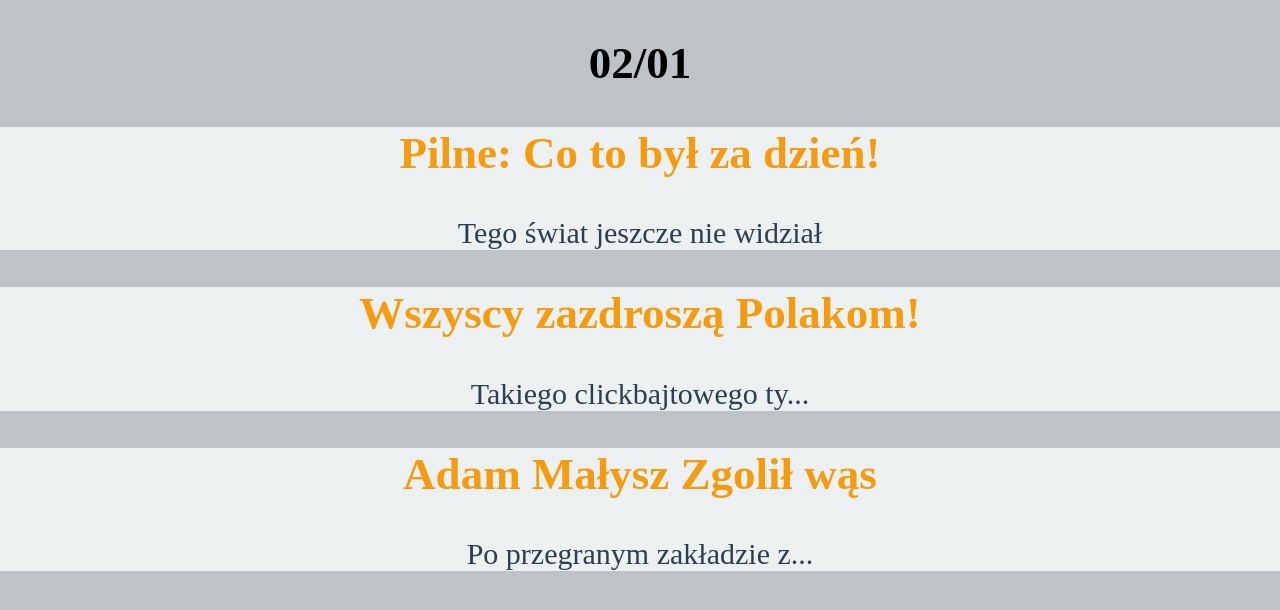
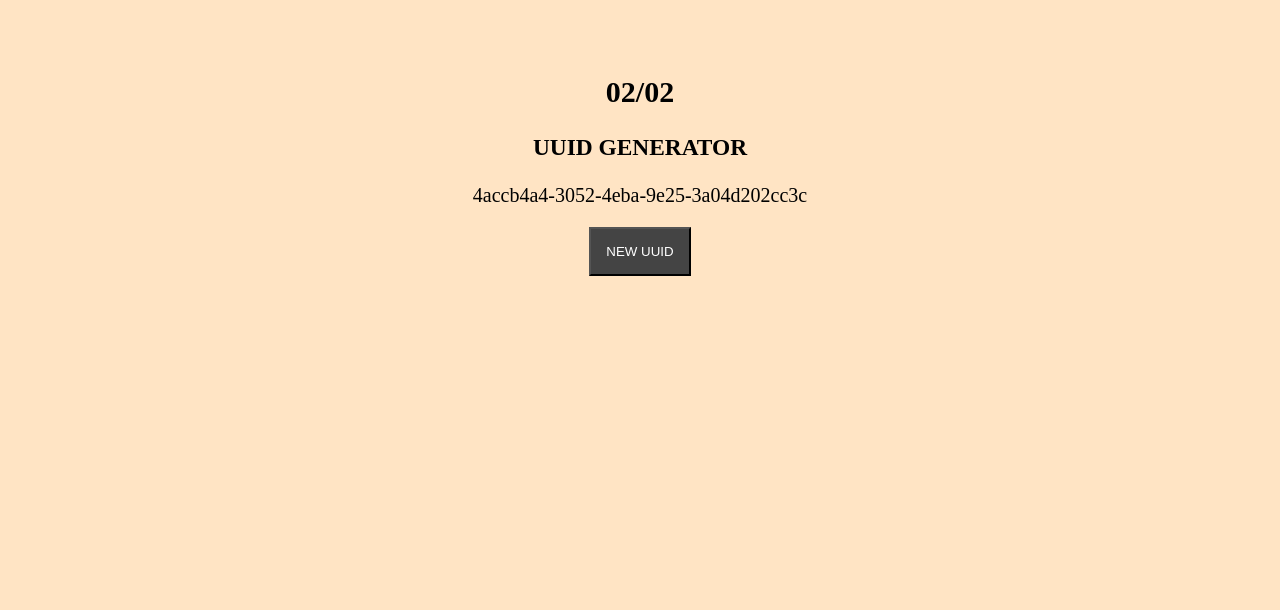
Before and after one commit to LukasMod/szkolareacta, a React (Create React App) app: page / in a window 1280 px wide. Shown: the top 610 px of the page. Built offline with nearby package versions, Linux system fonts and the light colour scheme.

Commit message:
02/02 Homework UUID

```diff
--- a/package.json
+++ b/package.json
@@ -9,7 +9,8 @@
     "is-odd": "^3.0.1",
     "react": "^16.14.0",
     "react-dom": "^16.14.0",
-    "react-scripts": "3.4.3"
+    "react-scripts": "^3.4.4",
+    "uuid": "^8.3.1"
   },
   "scripts": {
     "start": "react-scripts start",
--- /dev/null
+++ b/src/02/02/App.css
@@ -0,0 +1,14 @@
+body {
+  background-color: bisque;
+}
+.App {
+  padding: 50px;
+  font-size: 20px;
+  text-align: center;
+}
+.App button {
+  margin-top: 20px;
+  padding: 15px;
+  background-color: #444444;
+  color: #fff;
+}
--- /dev/null
+++ b/src/02/02/App.jsx
@@ -0,0 +1,21 @@
+import React, {useState} from 'react';
+
+import { v4 as uuidv4 } from 'uuid';
+
+import './App.css';
+
+const App = () => {
+    const [uuid, setUuid] = useState(uuidv4());
+    const  handleClick = () => setUuid(uuidv4());
+
+    return (
+        <div className='App'>
+            <h2>02/02</h2>
+            <h3>UUID GENERATOR</h3>
+            <span>{uuid}</span>
+            <br/>
+            <button onClick={handleClick}>NEW UUID</button>
+        </div> );
+};
+
+export default App;
--- a/src/index.js
+++ b/src/index.js
@@ -1,7 +1,7 @@
 import React from 'react';
 import ReactDOM from 'react-dom';
 import './index.css';
-import App from './02/01/App';  //CHANGE WEEK HERE
+import App from './02/02/App';  //CHANGE WEEK HERE
 
 ReactDOM.render(
   <React.StrictMode>
```
Also changed, not shown: 1 other file (tests, documents, lock files or other folders).
